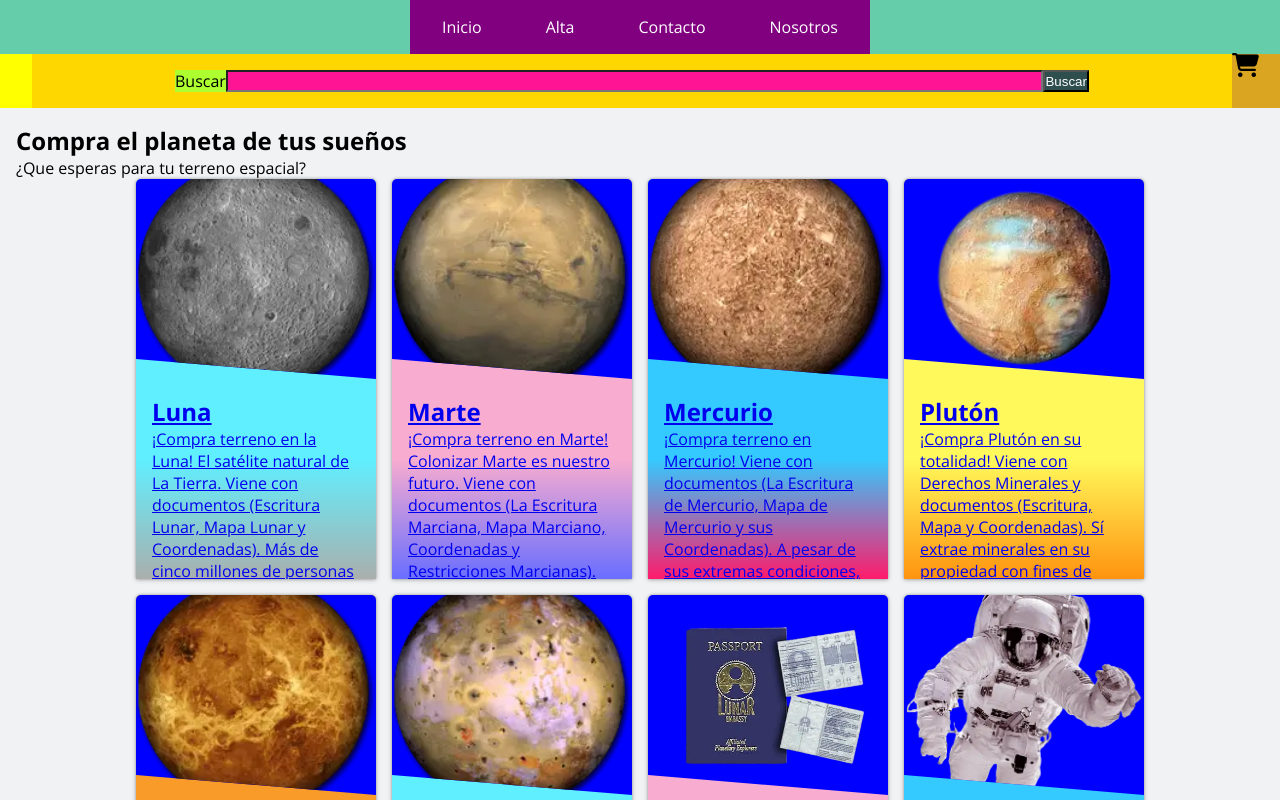
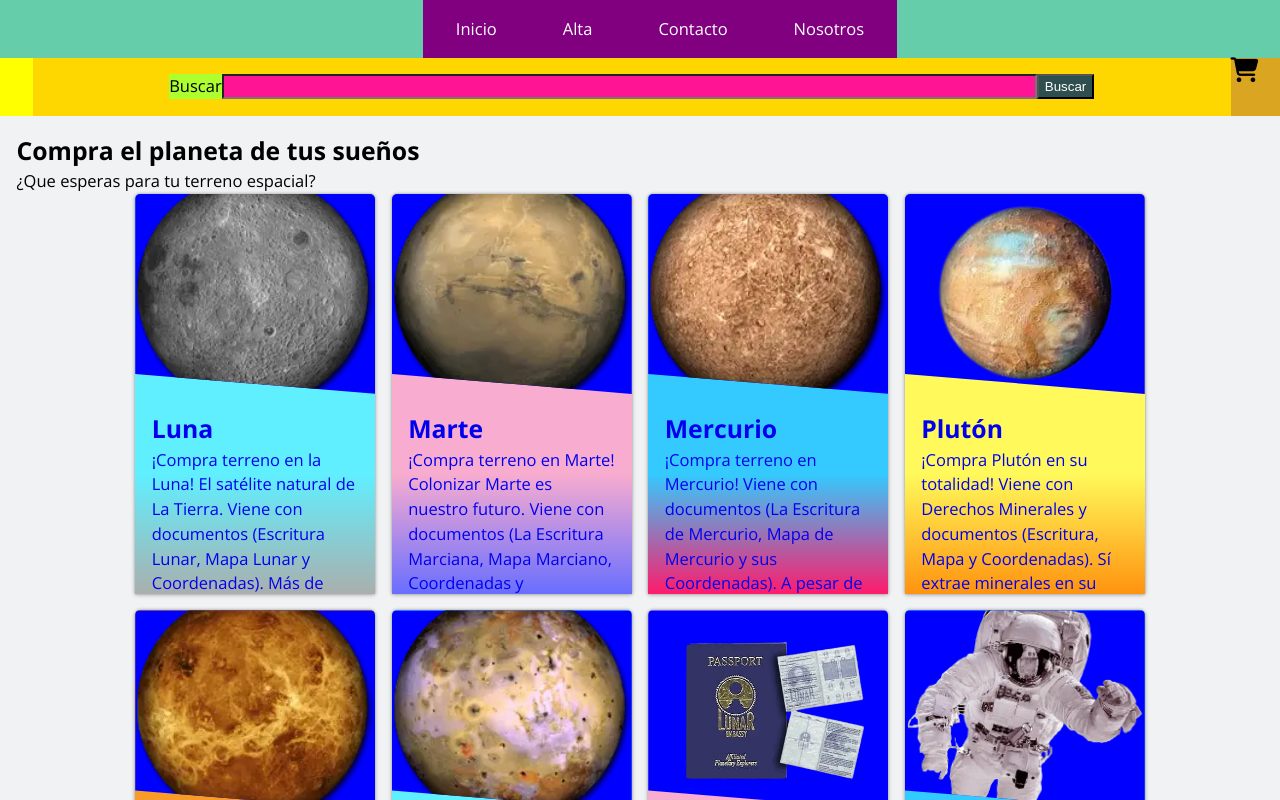
Before and after one commit to ByDiamondGod/Proyecto-Integrador-Etapa-1__Bootcamp-EducacionIT-63704, a website built with Vite: page bc_63704-integrador_etapa1-Eduardo-Danderfer/index.html in a window 1280 px wide. Shown: the top 800 px of the page. Built offline with nearby package versions, Linux system fonts and the light colour scheme.

Commit message:
feat(reset.scss) add properties

```diff
--- a/bc_63704-integrador_etapa1-Eduardo-Danderfer/sass/base/_reset.scss
+++ b/bc_63704-integrador_etapa1-Eduardo-Danderfer/sass/base/_reset.scss
@@ -1,5 +1,26 @@
-* {
+*,
+*::after,
+*::before {
+    box-sizing: border-box;
     margin: 0;
-    padding: 0;
-    box-sizing: border-box;
 }
+
+ol,
+ul {
+    list-style: none;
+    text-decoration: none;
+}
+
+a {
+    text-decoration: none;
+}
+
+img, svg, video {
+    max-width: 100%;
+    display: block;
+}
+
+html {
+    font-size: 16.5px;
+    line-height: 1.5;
+}
```
